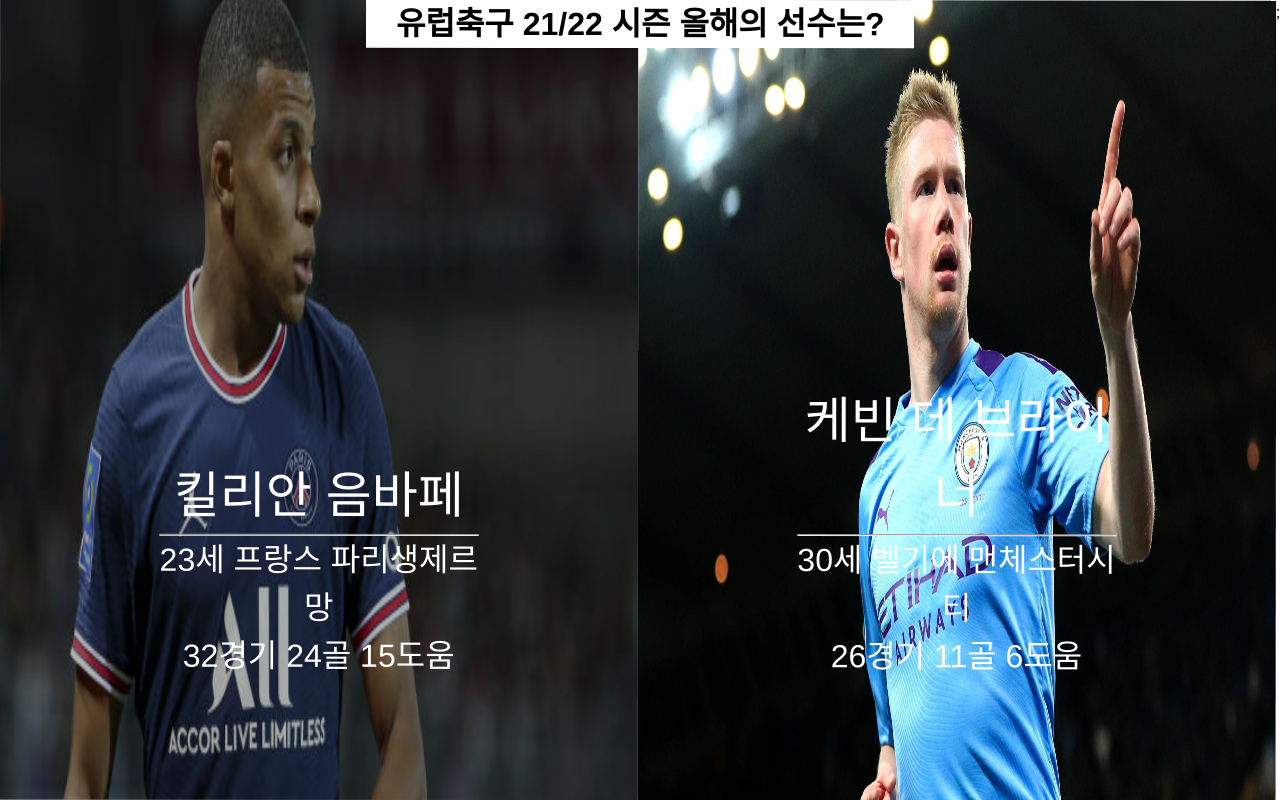
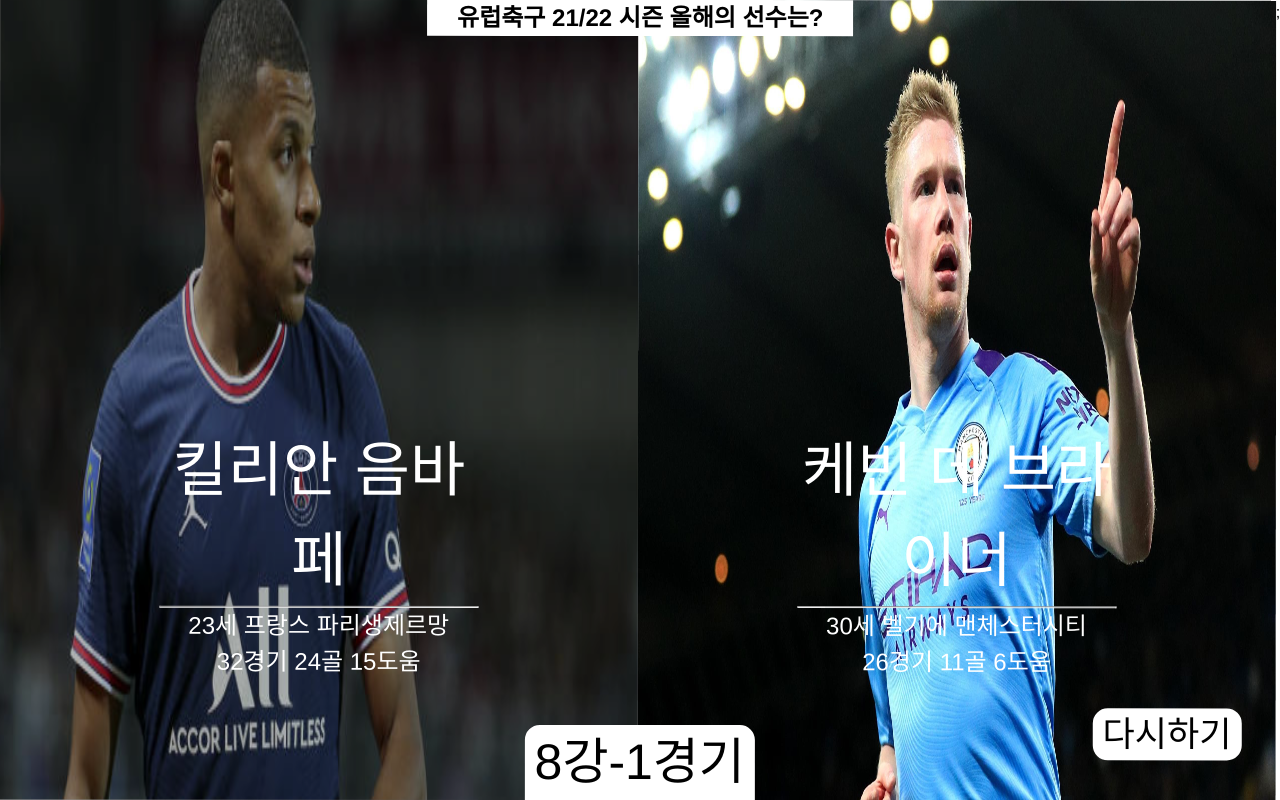
Before and after one commit to THE-SOPT-WEB/kimNamjun, a React (Create React App) app in the folder week3/vs_game/: page /game in a window 1280 px wide. Built offline with nearby package versions, Linux system fonts and the light colour scheme.

Commit message:
game base logic make

```diff
--- a/week3/vs_game/package.json
+++ b/week3/vs_game/package.json
@@ -8,6 +8,7 @@
     "@testing-library/user-event": "^13.5.0",
     "react": "^18.1.0",
     "react-dom": "^18.1.0",
+    "react-router-dom": "^5.2.0",
     "react-scripts": "5.0.1",
     "styled-components": "^5.3.5",
     "web-vitals": "^2.1.4"
--- a/week3/vs_game/src/components/Game.jsx
+++ b/week3/vs_game/src/components/Game.jsx
@@ -57,7 +57,7 @@ const items = [
     src : require("../img/호날두.jpeg"),
     score : "29경기 18골 3도움",
     role : "스트라이커",
-    info : "37세 포르투갈 맨체스터유나이티드"
+    info : "37세 포르투갈 맨유"
 },
 {
     id : 8,
@@ -71,23 +71,43 @@ const items = [
 ]
 
 const Game = () => {
-    const [players, setPlayers] = useState([]);
-    const [nominees, setNominees] = useState([]);
+    const [players, setPlayers] = useState([]); //모든 선수를 담는 state
+    const [nominees, setNominees] = useState([]); //화면에 띄울 2명을 담는 state
+    const [winners, setWinners] = useState([]); //게임의 승리자를 담는 state
+    const [stage, setStage] = useState(items.length); //스테이지(8강,4강,결승)를 담는 state
 
-    useEffect(() => {
-        items.sort( () => Math.random() - 0.5 );
+    useEffect(() => {// 렌더링이 완료되면
+        items.sort( () => Math.random() - 0.5 );//items 배열을 섞어서 (심화과제 구현사항 3번)
         if (items){
-            setPlayers(items);
-            setNominees([items[0], items[1]]);
+            setPlayers(items);// 그 배열을 players라는 state에 담고
+            setNominees([items[0], items[1]]);//랜덤으로 섞인 배열의 인덱스 기준 상위 2개 요소를 불러온다.
         }
     }, []);
 
+    const PickPlayer = roundWinner => () => { //클릭시 이벤트 핸들러, 클릭한 플레이어를 함수로 전달해서 배열을 재구성한다.
+        if(players.length <= 2){ // 해당 라운드의 마지막 경기이면서,
+            if(winners.length === 0){  // 승자가 한명도 정해지지 않았을 경우에는(= 즉 결승일 경우)
+                setNominees([roundWinner]); // 게임의 최종 승자가 출력된다. (nominee를 출력하니깐)
+            }else {// 라운드의 승자가 한명이라도 있을 경우(= 8강, 4강의 마지막 경기일 경우)
+                let wonPlayers = [...winners,roundWinner]; // 이전 라운드에서 진출한 선수만 모은 새로운 배열을 만들어준다.
+                setPlayers(wonPlayers); // 이렇게 승자만 모은 배열을 Players에 새로 담는다.
+                setNominees([wonPlayers[0],wonPlayers[1]]); // 승리한 선수들의 배열에서 인덱스 상위 2개를 출력한다.
+                setWinners([]); // 승자만 모아놓은 배열을 초기화 하고 다음라운드에 진출한다.
+                setStage(stage/2);//다음 라운드를 저장한다.
+            }
+        } else if(players.length > 2){// 8강, 4강의 마지막 경기가 아닐 경우에는
+            setWinners([...winners, roundWinner]); // 해당 라운드의 승자를 winner state의 winner 배열에 추가한다.
+            setNominees([players[2],players[3]]);// 다음 대진표의 플레이어를 불러오고,
+            setPlayers(players.slice(2)); // 배열에서 이미 고른 선수 두 명을 제거한다.
+        }
+    }
+
     return (
         <MainStyledBox>
-            <h1 className='game__title'>유럽축구 21/22 시즌 올해의 선수는?</h1>
+            <h2 className='game__title'>유럽축구 21/22 시즌 올해의 선수는?</h2>
             {nominees && nominees.map( n => {
                 return (
-                    <div className='game__content' key={n.id}>
+                    <div className='game__content' key={n.id} onClick={PickPlayer(n)}>
                         <div className='game__content__name'>{n.name}<hr></hr>
                             <p className='game__content__info'>{n.info}</p>
                             <p className='game__content__info'>{n.score}</p>
@@ -96,6 +116,8 @@ const Game = () => {
                     </div>
                 )
             })};
+            <div className='game__content__round'>{stage === 2 ? `결승` :`${stage}강-${winners.length+1}경기`} </div>
+            <div className='game__content__reset'>다시하기</div>
         </MainStyledBox>
     );
 }
--- a/week3/vs_game/src/components/style.jsx
+++ b/week3/vs_game/src/components/style.jsx
@@ -24,7 +24,7 @@ export const MainStyledBox = styled.div`
         width: 100%;
         height: 100%;
         cursor: pointer;
-        transition: 0.5s;
+        transition: all 0.5s;
         &:hover{
             transform:scale(1.1);
             opacity: 0.7;
@@ -35,14 +35,38 @@ export const MainStyledBox = styled.div`
         z-index: 3;
         color: #fff;
         bottom: 15%;
-        font-size:50px;
+        font-size:60px;
         left: 50%;
         text-align: center;
         transform: translateX(-50%);
     }
 
     .game__content__info{
-        font-size: 32px;
+        font-size: 1.5rem;
     }
-
+    .game__content__reset{
+        position: absolute;
+        font-size: 35px;
+        background-color: white;
+        bottom: 5%;
+        right: 3%;
+        padding: 0px 10px;
+        cursor: pointer;
+        border-radius:15px;
+        transition: all 0.5s;
+        &:hover{
+            transform:scale(1.1);
+        }
+    }
+    .game__content__round{
+        position: absolute;
+        font-size:50px;
+        background-color: white;
+        bottom: 0;
+        right: 50%;
+        padding: 0px 10px;
+        cursor: pointer;
+        border-radius:15px 15px 0 0;
+        transform: translateX(50%);
+    }
 `
```
Also changed, not shown: 1 other file (tests, documents, lock files or other folders).
